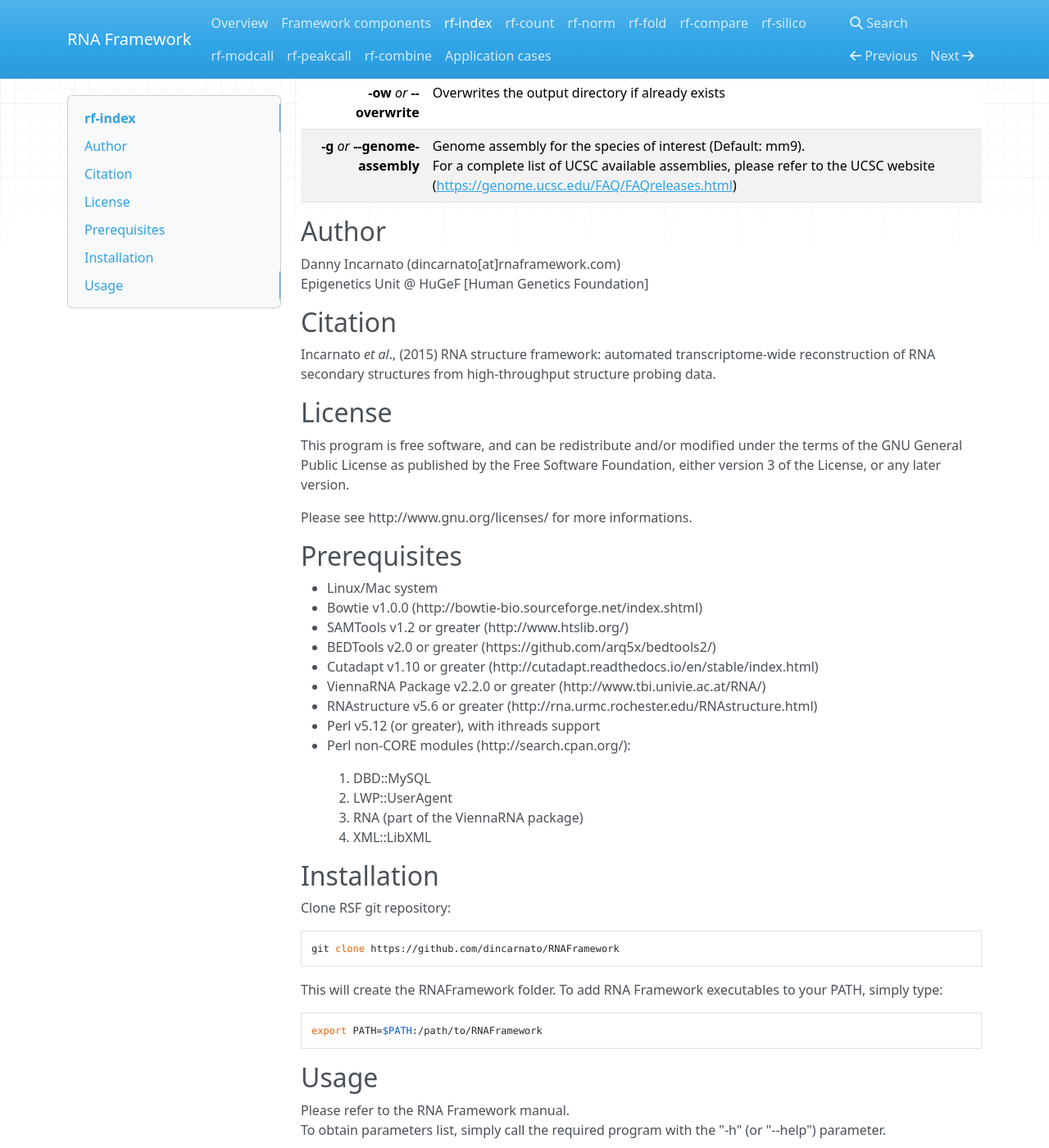
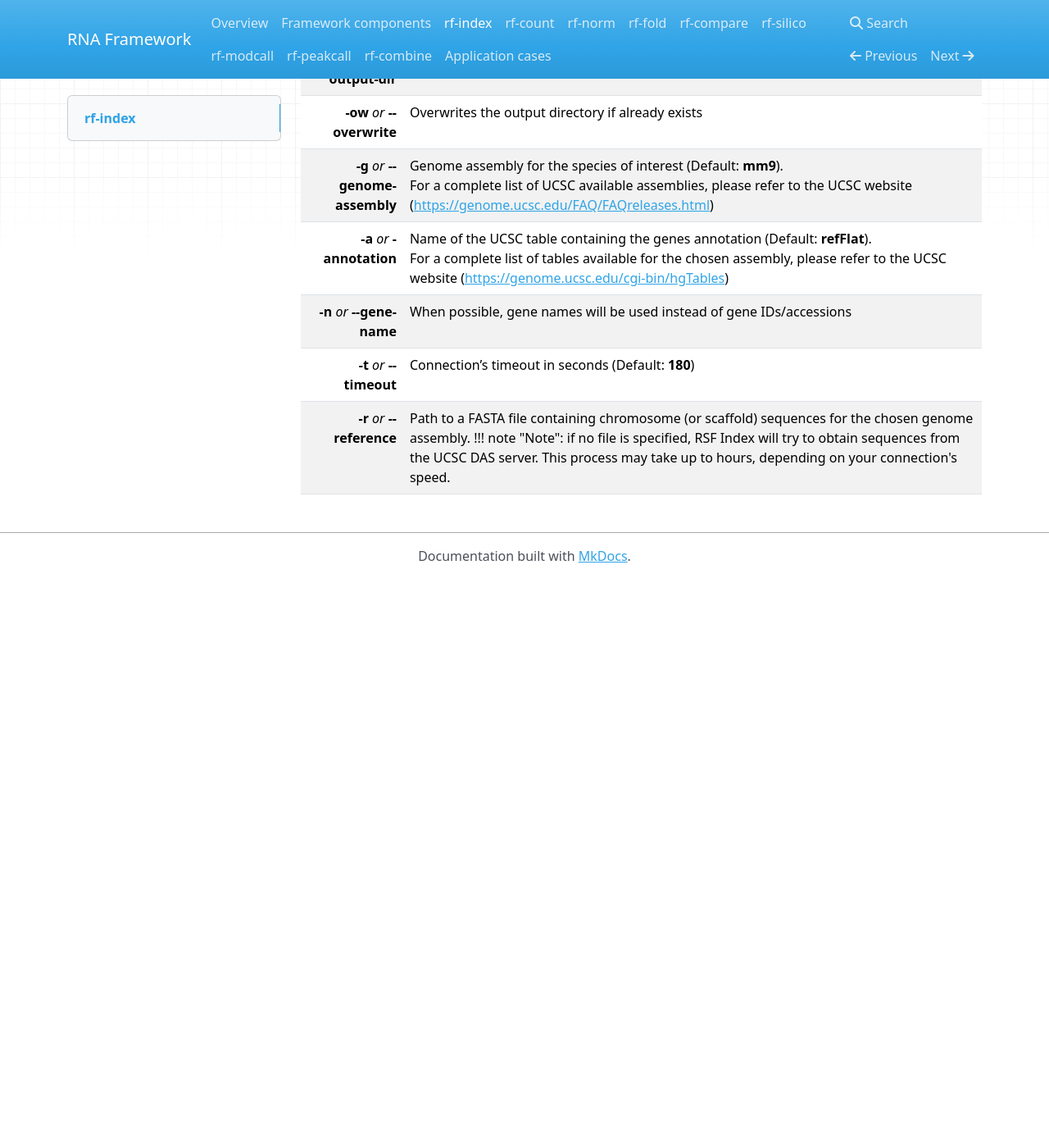
Before and after one commit to dincarnato/RNAFramework, an MkDocs documentation site: the page built from docs/rf-index.md, in a window 1280 px wide and 1400 px high, scrolled down 383 px. Shown: the whole window at 82% size. Built offline with MkDocs 1.6.1, drawn with Linux system fonts in a browser that asks for light colours; nearby versions of some CDN libraries; old or Windows-style settings are respelled for this version of MkDocs; after the commit the page ends 1089 px from its top, so only the background shows below that; some of the changed text lies outside the part shown.

Commit message:
no message

````diff
--- a/docs/rf-index.md
+++ b/docs/rf-index.md
@@ -4,7 +4,7 @@ The RF Index tool is designed to automatically generate a Bowtie reference index
 This tool requires an internet connection, since it relies on querying the UCSC Genome database to obtain transcripts annotation and reference genome’s sequence.<br /><br />
 To list the required parameters, simply type:
 
-```
+```bash
 $ rf-index -h
 ```
 
@@ -12,58 +12,8 @@ Parameter         | Description
 ----------------: | :------------
 __-o__ *or* __--output-dir__ | Bowtie index output directory (Default: &lt;assembly&gt;\_&lt;annotation&gt;, e.g. “mm9_refFlat/”)
 __-ow__ *or* __--overwrite__ | Overwrites the output directory if already exists
-__-g__ *or* __--genome-assembly__ | Genome assembly for the species of interest (Default: mm9).<br /> For a complete list of UCSC available assemblies, please refer to the UCSC website (<https://genome.ucsc.edu/FAQ/FAQreleases.html>)
-
-
-## Author
-
-Danny Incarnato (dincarnato[at]rnaframework.com)
-Epigenetics Unit @ HuGeF [Human Genetics Foundation]
-
-
-## Citation
-
-Incarnato *et al*., (2015) RNA structure framework: automated transcriptome-wide reconstruction of RNA secondary structures from high-throughput structure probing data.
-
-
-## License
-
-This program is free software, and can be redistribute and/or modified under the terms of the GNU General Public License as published by the Free Software Foundation, either version 3 of the License, or any later version.
-
-Please see http://www.gnu.org/licenses/ for more informations.
-
-
-## Prerequisites
-
-- Linux/Mac system
-- Bowtie v1.0.0 (http://bowtie-bio.sourceforge.net/index.shtml)
-- SAMTools v1.2 or greater (http://www.htslib.org/)
-- BEDTools v2.0 or greater (https://github.com/arq5x/bedtools2/)
-- Cutadapt v1.10 or greater (http://cutadapt.readthedocs.io/en/stable/index.html)
-- ViennaRNA Package v2.2.0 or greater (http://www.tbi.univie.ac.at/RNA/)
-- RNAstructure v5.6 or greater (http://rna.urmc.rochester.edu/RNAstructure.html)
-- Perl v5.12 (or greater), with ithreads support
-- Perl non-CORE modules (http://search.cpan.org/):
-
-    1. DBD::MySQL
-    2. LWP::UserAgent
-    3. RNA (part of the ViennaRNA package)
-    4. XML::LibXML
-
-
-## Installation
-
-Clone RSF git repository:
-```bash
-git clone https://github.com/dincarnato/RNAFramework
-```
-This will create the RNAFramework folder.
-To add RNA Framework executables to your PATH, simply type:
-```bash
-export PATH=$PATH:/path/to/RNAFramework
-```
-
-## Usage
-
-Please refer to the RNA Framework manual.
-To obtain parameters list, simply call the required program with the "-h" (or "--help") parameter.
+__-g__ *or* __--genome-assembly__ | Genome assembly for the species of interest (Default: __mm9__).<br /> For a complete list of UCSC available assemblies, please refer to the UCSC website (<https://genome.ucsc.edu/FAQ/FAQreleases.html>)
+__-a__ *or* __-annotation__ | Name of the UCSC table containing the genes annotation (Default: __refFlat__).<br />For a complete list of tables available for the chosen assembly, please refer to the UCSC website (<https://genome.ucsc.edu/cgi-bin/hgTables>)
+__-n__ *or* __--gene-name__ | When possible, gene names will be used instead of gene IDs/accessions
+__-t__ *or* __--timeout__ | Connection’s timeout in seconds (Default: __180__)
+__-r__ *or* __--reference__ | Path to a FASTA file containing chromosome (or scaffold) sequences for the chosen genome assembly. !!! note "Note": if no file is specified, RSF Index will try to obtain sequences from the UCSC DAS server. This process may take up to hours, depending on your connection's speed.
````
